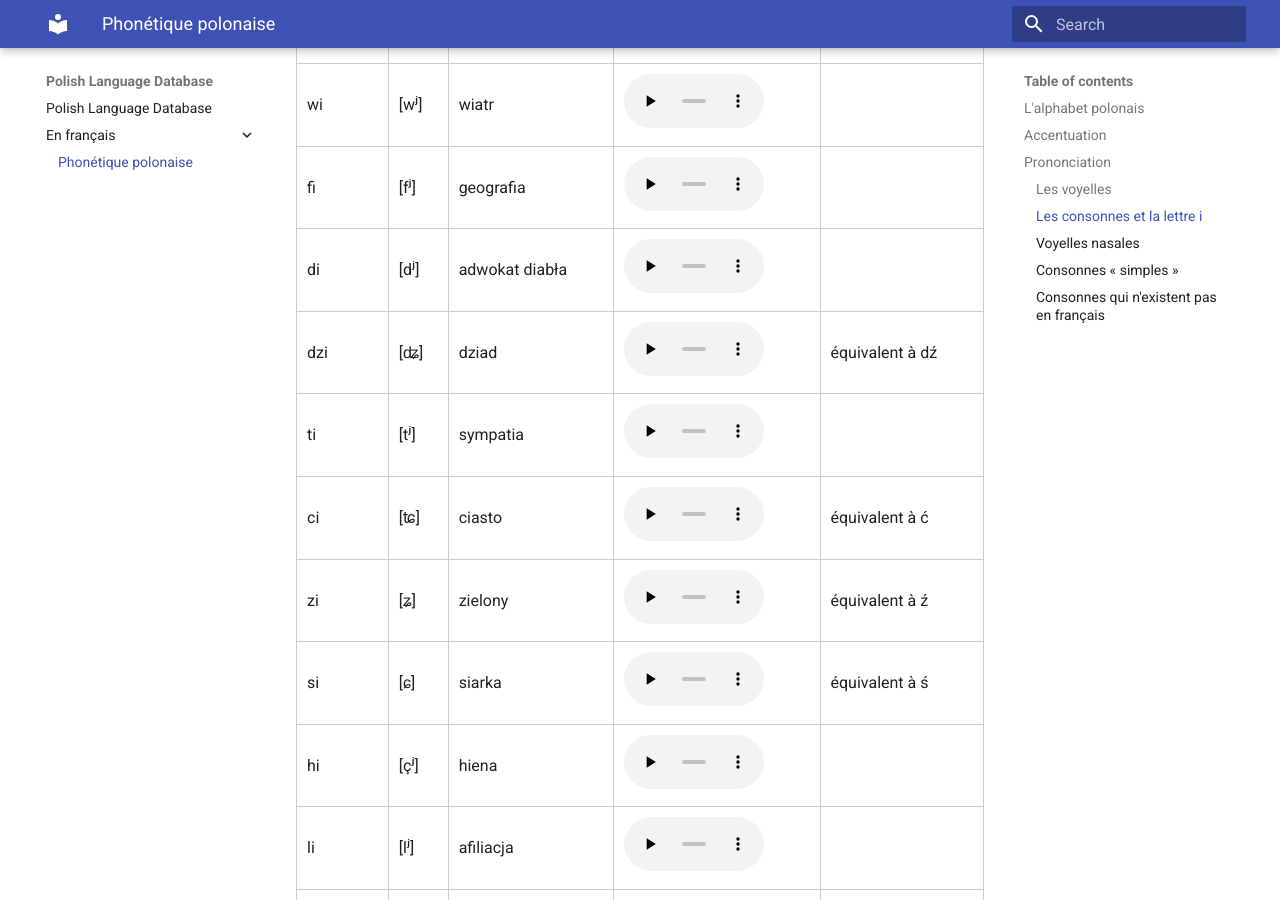
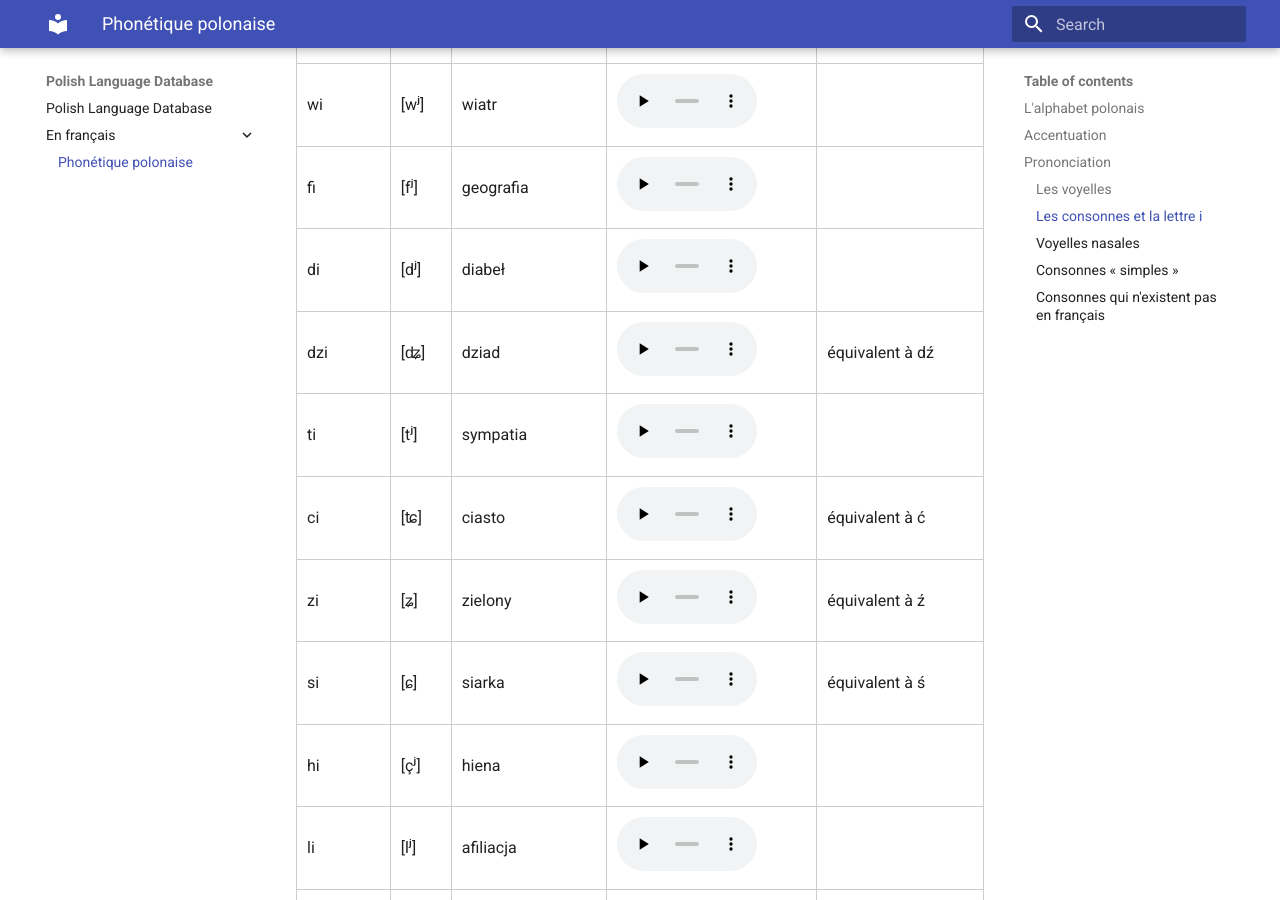
Before and after one commit to polishcc/polish-db, an MkDocs documentation site: the page built from docs/french/phonetique.md, in a window 1280 px wide and 900 px high, scrolled down 3397 px. Built offline with MkDocs 1.6.1 and Material for MkDocs 9.7.7, drawn with Linux system fonts in a browser that asks for light colours.

Commit message:
changed adwokat diabla na diabel

```diff
--- a/docs/french/phonetique.md
+++ b/docs/french/phonetique.md
@@ -233,8 +233,8 @@ Ainsi, les consonnes palatales **ć, ś, ź, dź** et **ń** s'écrivent :
 <tr>
 <td>di</td>
 <td>[dʲ]</td>
-<td>adwokat diabła</td>
-<td><audio controls preload="none" src="/polish-db/assets/audio/sounds/adwokat_diabla.ogg"></audio></td>
+<td>diabeł</td>
+<td><audio controls preload="none" src="/polish-db/assets/audio/sounds/diabel.ogg"></audio></td>
 <td></td>
 </tr>
 
```
Also changed, not shown: site/french/phonetique/index.html, site/search/search_index.json, site/stylesheets/extra.css, 1 other file.
